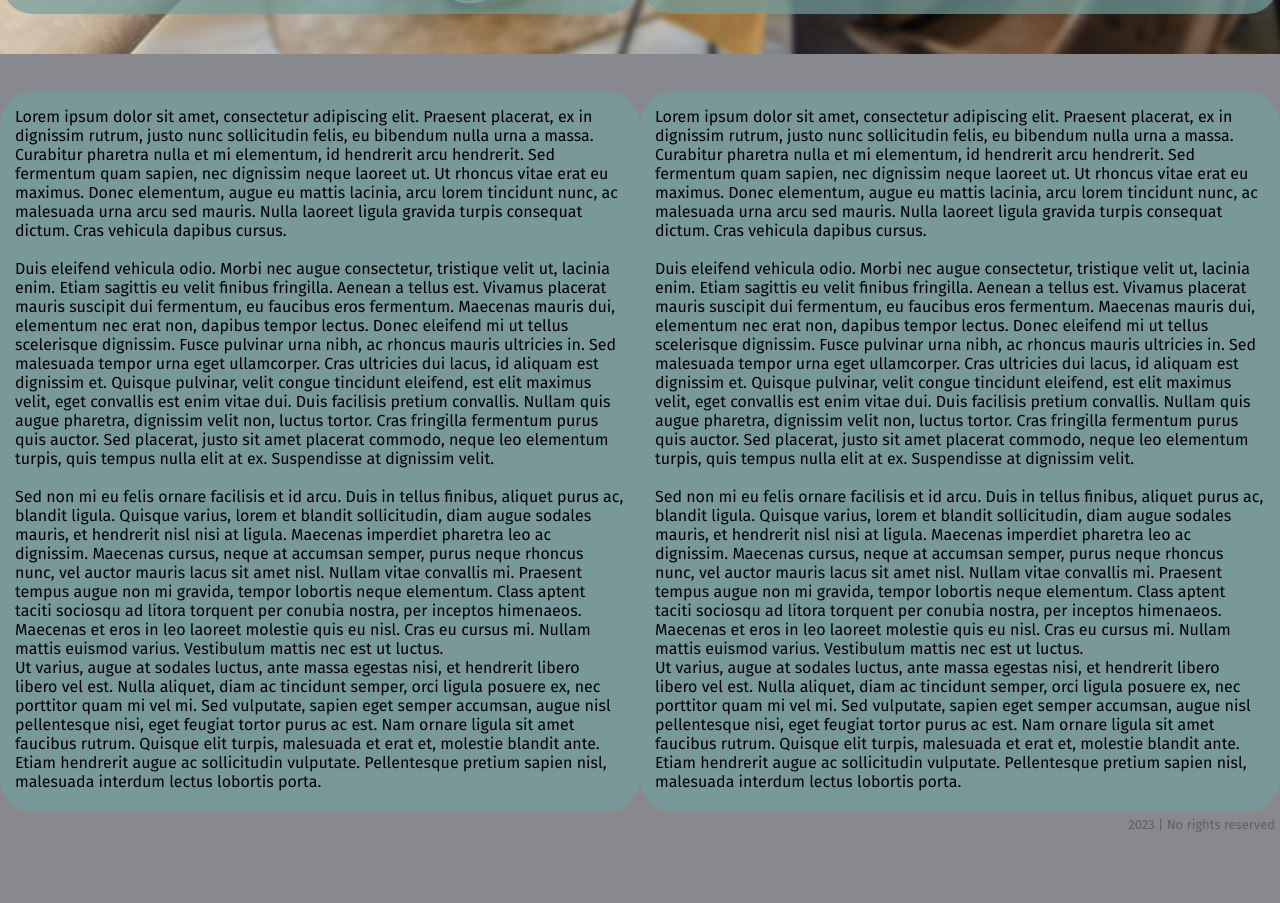
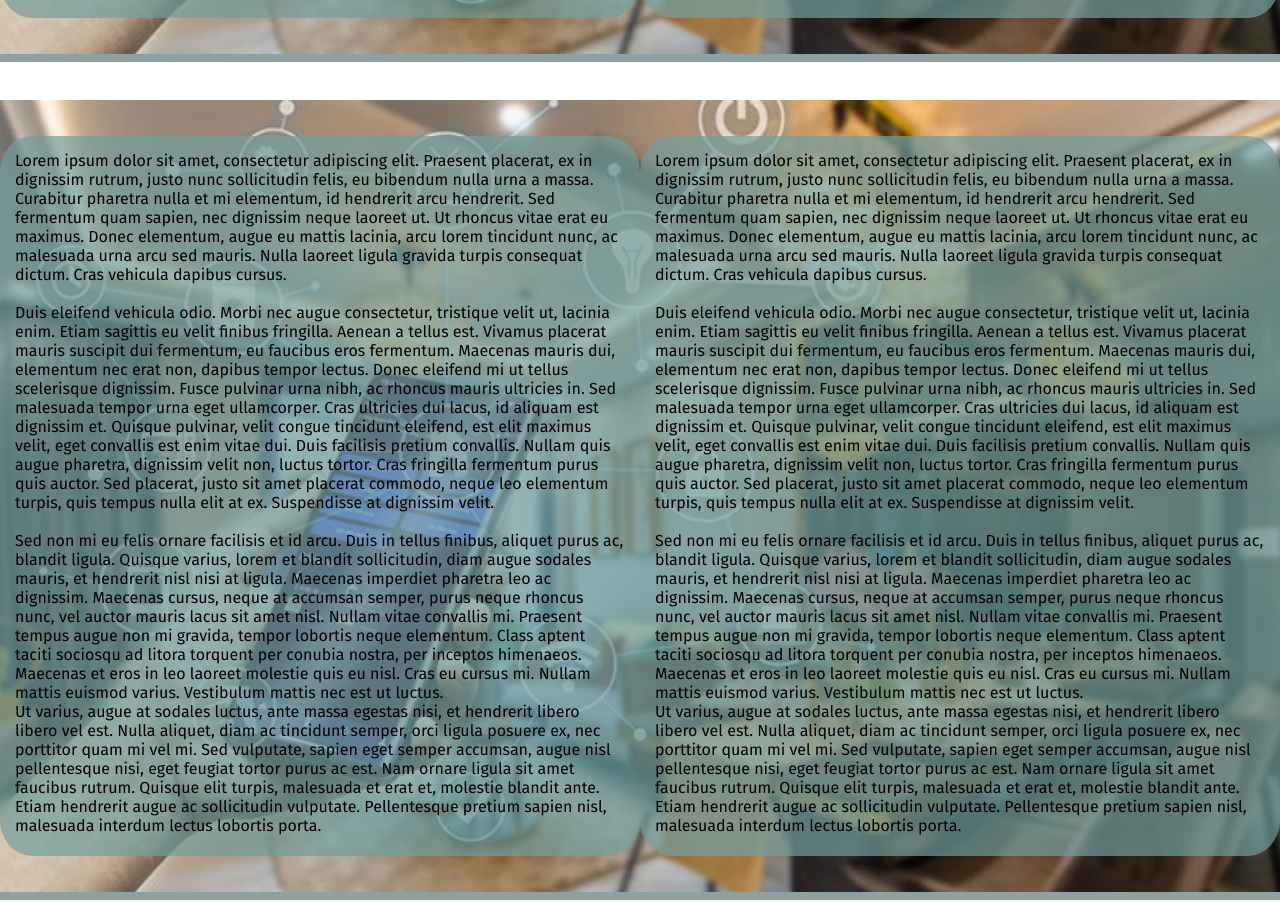
Before and after one commit to SzGeryX/SmartHome, a plain HTML site: page index.html in a window 1280 px wide. Shown: the part 1546-2449 px from the top of the page. Before the commit the page ends 2383 px from the top, so only its background shows below. Drawn offline with Linux system fonts and the light colour scheme.

Commit message:
blend WIP

```diff
--- a/index.html
+++ b/index.html
@@ -11,9 +11,12 @@
     <title>Okos Haz</title>
 </head>
 <body>
+
     <div id="heading">
-        <h1 class="center">Okos Haz</h1>
+       <h1 class="center">Okos Haz</h1>
     </div>
+
+    <div class="blend"></div>
 
     <div id="page1" class="container">
         <div class="item">
@@ -41,6 +44,7 @@
         </div>
     </div>
 
+    <div class="blend"></div>
     <br>
     <br>
 
@@ -68,8 +72,11 @@
                 <p>Ut varius, augue at sodales luctus, ante massa egestas nisi, et hendrerit libero libero vel est. Nulla aliquet, diam ac tincidunt semper, orci ligula posuere ex, nec porttitor quam mi vel mi. Sed vulputate, sapien eget semper accumsan, augue nisl pellentesque nisi, eget feugiat tortor purus ac est. Nam ornare ligula sit amet faucibus rutrum. Quisque elit turpis, malesuada et erat et, molestie blandit ante. Etiam hendrerit augue ac sollicitudin vulputate. Pellentesque pretium sapien nisl, malesuada interdum lectus lobortis porta.</p>
             </div>
         </div>
+    </div>
 
-    </div>
+    <div class="blend"></div>
+    <br>
+    <br>
 
 
 
--- a/style.css
+++ b/style.css
@@ -5,7 +5,7 @@
 }
 body{
     background-repeat: no-repeat;
-    background-color: #88898f;
+    background-color: #ffffff;
 }
 #heading {
     min-height: 100vh;
@@ -71,10 +71,23 @@ a {
         font-size: 16px;
 }
 #page1 {
-    min-height: 100vh;
+    min-height: 99vh;
 
     background-image: url(page1.jpg);
     background-attachment: fixed;
     background-position: center;
     background-size: cover;
 }
+#page2 {
+    min-height: 99vh;
+
+    background-image: url(page1.jpg);
+    background-attachment: fixed;
+    background-position: center;
+    background-size: cover;
+}
+
+.blend {
+    height: 1vh;
+    background-color: rgba(112, 139, 139, 0.8);
+}
```
